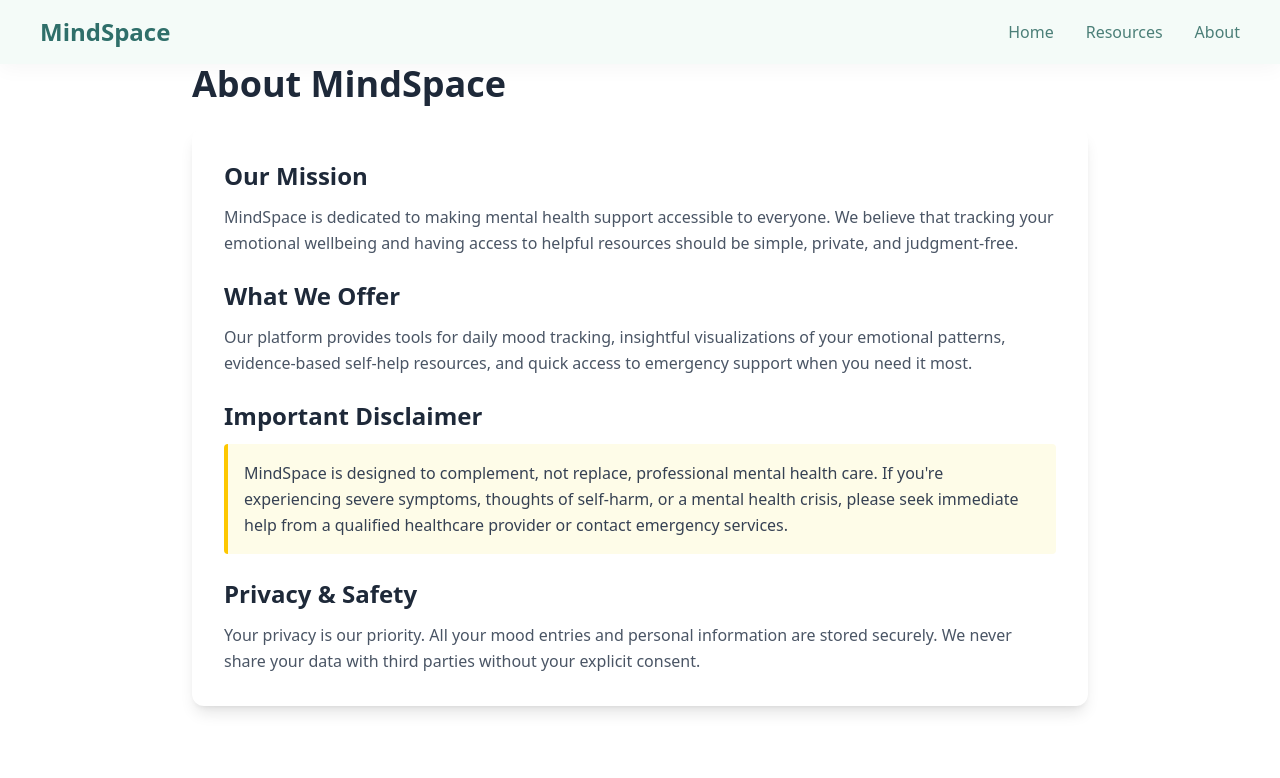
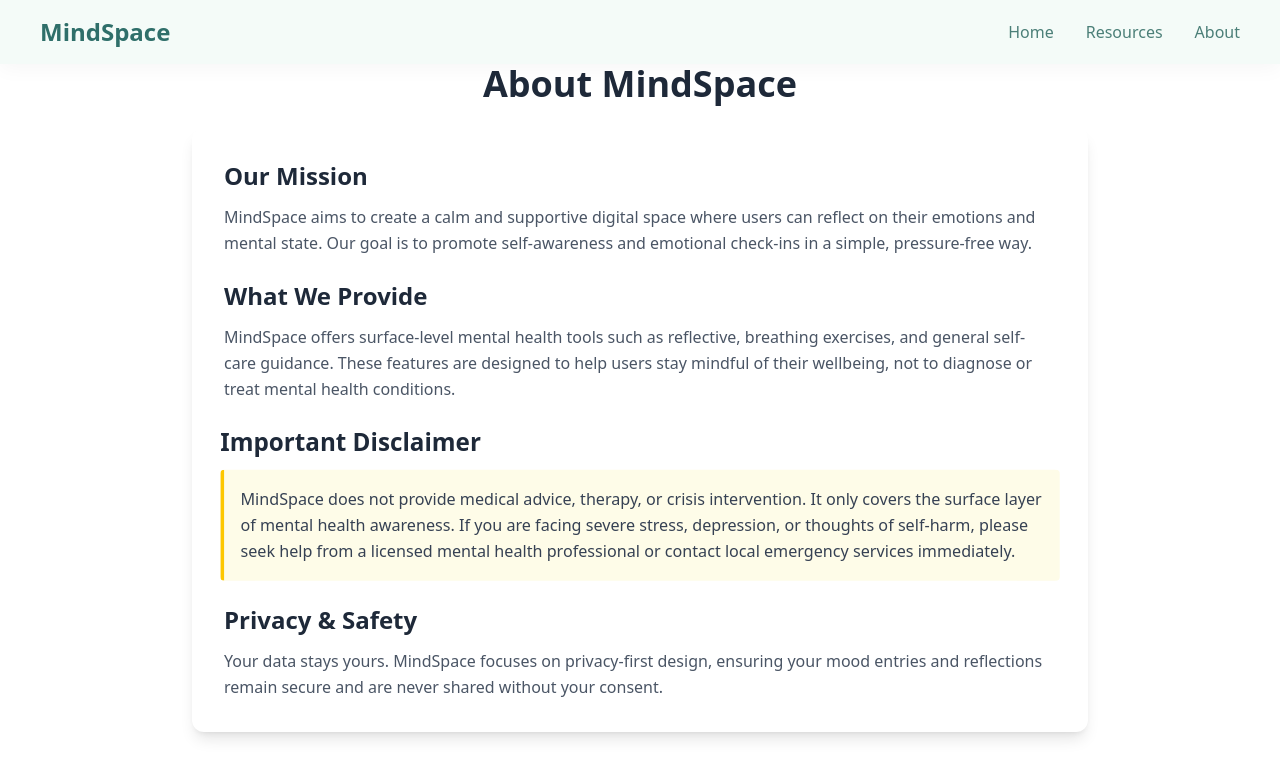
Before and after one commit to Prajal3/lunarIT, a React (Vite) app: page /about in a window 1280 px wide. Shown: the top 778 px of the page. Built offline with nearby package versions, Linux system fonts and the light colour scheme.

Commit message:
feat: add Breathing and About components; enhance home page with new slides

```diff
--- a/src/components/about.jsx
+++ b/src/components/about.jsx
@@ -1,42 +1,106 @@
+import { motion } from "framer-motion";
+
+const containerVariants = {
+  hidden: { opacity: 0 },
+  visible: {
+    opacity: 1,
+    transition: {
+      staggerChildren: 0.2,
+    },
+  },
+};
+
+const itemVariants = {
+  hidden: { opacity: 0, y: 30 },
+  visible: {
+    opacity: 1,
+    y: 0,
+    transition: { duration: 0.6, ease: "easeOut" },
+  },
+};
+
 const About = () => {
+  return (
+    <motion.div
+      className="max-w-4xl mx-auto space-y-8"
+      variants={containerVariants}
+      initial="hidden"
+      animate="visible"
+    >
+      {/* Title */}
+      <motion.h2
+        variants={itemVariants}
+        className="text-4xl font-bold text-gray-800 mb-6 text-center"
+      >
+        About MindSpace
+      </motion.h2>
 
+      {/* Main Card */}
+      <motion.div
+        variants={itemVariants}
+        whileHover={{ y: -4 }}
+        className="bg-white rounded-xl p-8 shadow-lg space-y-6"
+      >
+        {/* Mission */}
+        <motion.section variants={itemVariants}>
+          <h3 className="text-2xl font-semibold text-gray-800 mb-3">
+            Our Mission
+          </h3>
+          <p className="text-gray-600 leading-relaxed">
+            MindSpace aims to create a calm and supportive digital space where
+            users can reflect on their emotions and mental state. Our goal is to
+            promote self-awareness and emotional check-ins in a simple,
+            pressure-free way.
+          </p>
+        </motion.section>
 
-    return (
-       <div className="max-w-4xl mx-auto space-y-8">
-      <h2 className="text-4xl font-bold text-gray-800 mb-6">About MindSpace</h2>
+        {/* What We Offer */}
+        <motion.section variants={itemVariants}>
+          <h3 className="text-2xl font-semibold text-gray-800 mb-3">
+            What We Provide
+          </h3>
+          <p className="text-gray-600 leading-relaxed">
+            MindSpace offers surface-level mental health tools such as reflective, breathing exercises, and general
+            self-care guidance. These features are designed to help users stay
+            mindful of their wellbeing, not to diagnose or treat mental health
+            conditions.
+          </p>
+        </motion.section>
 
-      <div className="bg-white rounded-xl p-8 shadow-lg space-y-6">
-        <section>
-          <h3 className="text-2xl font-semibold text-gray-800 mb-3">Our Mission</h3>
-          <p className="text-gray-600 leading-relaxed">
-            MindSpace is dedicated to making mental health support accessible to everyone. We believe that tracking your emotional wellbeing and having access to helpful resources should be simple, private, and judgment-free.
-          </p>
-        </section>
-
-        <section>
-          <h3 className="text-2xl font-semibold text-gray-800 mb-3">What We Offer</h3>
-          <p className="text-gray-600 leading-relaxed">
-            Our platform provides tools for daily mood tracking, insightful visualizations of your emotional patterns, evidence-based self-help resources, and quick access to emergency support when you need it most.
-          </p>
-        </section>
-
-        <section>
-          <h3 className="text-2xl font-semibold text-gray-800 mb-3">Important Disclaimer</h3>
+        {/* Disclaimer */}
+        <motion.section
+          variants={itemVariants}
+          animate={{ scale: [1, 1.01, 1] }}
+          transition={{ repeat: Infinity, duration: 4 }}
+        >
+          <h3 className="text-2xl font-semibold text-gray-800 mb-3">
+            Important Disclaimer
+          </h3>
           <div className="bg-yellow-50 border-l-4 border-yellow-400 p-4 rounded">
             <p className="text-gray-700 leading-relaxed">
-              MindSpace is designed to complement, not replace, professional mental health care. If you're experiencing severe symptoms, thoughts of self-harm, or a mental health crisis, please seek immediate help from a qualified healthcare provider or contact emergency services.
+              MindSpace does not provide medical advice, therapy, or crisis
+              intervention. It only covers the surface layer of mental health
+              awareness. If you are facing severe stress, depression, or thoughts
+              of self-harm, please seek help from a licensed mental health
+              professional or contact local emergency services immediately.
             </p>
           </div>
-        </section>
+        </motion.section>
 
-        <section>
-          <h3 className="text-2xl font-semibold text-gray-800 mb-3">Privacy & Safety</h3>
+        {/* Privacy */}
+        <motion.section variants={itemVariants}>
+          <h3 className="text-2xl font-semibold text-gray-800 mb-3">
+            Privacy & Safety
+          </h3>
           <p className="text-gray-600 leading-relaxed">
-            Your privacy is our priority. All your mood entries and personal information are stored securely. We never share your data with third parties without your explicit consent.
+            Your data stays yours. MindSpace focuses on privacy-first design,
+            ensuring your mood entries and reflections remain secure and are
+            never shared without your consent.
           </p>
-        </section>
-      </div>
-    </div>
-    )
-}
+        </motion.section>
+      </motion.div>
+    </motion.div>
+  );
+};
+
 export default About;
--- a/src/components/breathing.jsx
+++ b/src/components/breathing.jsx
@@ -1,9 +1,157 @@
-const Breath = () => {
-    return (
-        <div>
-            hellow
+import { useState, useEffect } from 'react';
+import { X, Wind, CircleDot } from 'lucide-react';
+import { motion, AnimatePresence } from 'framer-motion';
 
-        </div>
-    )
-}
+const Breath = ({ isOpen, onClose }) => {
+  const [phase, setPhase] = useState('inhale');
+  const [counter, setCounter] = useState(4);
+
+  // Calming mental health colors
+  const phases = {
+    inhale: { duration: 4000, text: 'Breathe In', color: 'from-[#6EE7B7] to-[#3B82F6]' },
+    hold1: { duration: 4000, text: 'Hold', color: 'from-[#A78BFA] to-[#F9A8D4]' },
+    exhale: { duration: 4000, text: 'Breathe Out', color: 'from-[#FBCFE8] to-[#F87171]' },
+    hold2: { duration: 4000, text: 'Relax', color: 'from-[#34D399] to-[#10B981]' }
+  };
+
+  // Cycle phases
+  useEffect(() => {
+    if (!isOpen) return;
+
+    const phaseOrder = ['inhale', 'hold1', 'exhale', 'hold2'];
+    const currentPhaseIndex = phaseOrder.indexOf(phase);
+
+    const cyclePhase = () => {
+      const nextPhaseIndex = (currentPhaseIndex + 1) % phaseOrder.length;
+      const nextPhase = phaseOrder[nextPhaseIndex];
+      setPhase(nextPhase);
+      setCounter(phases[nextPhase].duration / 1000);
+    };
+
+    const phaseInterval = setInterval(cyclePhase, phases[phase].duration);
+    return () => clearInterval(phaseInterval);
+  }, [isOpen, phase]);
+
+  // Countdown
+  useEffect(() => {
+    if (!isOpen || counter <= 0) return;
+
+    const countInterval = setInterval(() => {
+      setCounter(prev => Math.max(0, prev - 1));
+    }, 1000);
+
+    return () => clearInterval(countInterval);
+  }, [isOpen, counter, phase]);
+
+  const getCircleScale = () => (phase === 'inhale' || phase === 'hold1' ? 1.5 : 0.75);
+  const getCircleOpacity = () => (phase === 'hold1' || phase === 'hold2' ? 0.8 : 1);
+
+  return (
+    <AnimatePresence>
+      {isOpen && (
+        <motion.div
+          className="fixed inset-0 z-50 flex items-center justify-center p-4"
+          initial={{ opacity: 0 }}
+          animate={{ opacity: 1 }}
+          exit={{ opacity: 0 }}
+        >
+          {/* Background overlay showing Home blurred */}
+          <motion.div
+            className="absolute inset-0 bg-black/40 backdrop-blur-md"
+            initial={{ opacity: 0 }}
+            animate={{ opacity: 1 }}
+            exit={{ opacity: 0 }}
+          />
+
+          {/* Modal */}
+          <motion.div
+            className="relative bg-linear-to-br from-slate-800 to-slate-900 rounded-3xl shadow-2xl max-w-2xl w-full p-8 md:p-12 z-10"
+            initial={{ y: 200, opacity: 0 }}
+            animate={{ y: 0, opacity: 1 }}
+            exit={{ y: 200, opacity: 0 }}
+            transition={{ duration: 0.5, ease: 'easeInOut' }}
+          >
+            {/* Close Button */}
+            <button
+              onClick={onClose}
+              className="absolute top-4 right-4 p-2 rounded-full bg-slate-700 hover:bg-slate-600 transition-colors duration-200 group"
+              aria-label="Close"
+            >
+              <X className="w-6 h-6 text-slate-300 group-hover:text-white" />
+            </button>
+
+            {/* Header */}
+            <div className="text-center mb-8">
+              <div className="flex items-center justify-center gap-2 mb-3">
+                <Wind className="w-8 h-8 text-cyan-400" />
+                <h2 className="text-3xl md:text-4xl font-bold text-white">Breathing Exercise</h2>
+              </div>
+              <p className="text-slate-400 text-sm md:text-base">
+                Follow the circle and breathe calmly
+              </p>
+            </div>
+
+            {/* Breathing Circle */}
+            <div className="flex items-center justify-center mb-8 relative h-64 md:h-80">
+              {/* Outer glow */}
+              <motion.div
+                animate={{ scale: [1, 1.8, 1], opacity: [0.5, 0, 0.5] }}
+                transition={{ duration: 4, repeat: Infinity, ease: 'easeInOut' }}
+                className={`absolute rounded-full w-48 h-48 md:w-64 md:h-64 blur-xl opacity-20 bg-linear-to-r ${phases[phase].color}`}
+              ></motion.div>
+
+              {/* Main circle */}
+              <motion.div
+                animate={{ scale: getCircleScale() }}
+                transition={{ duration: 4, repeat: Infinity, ease: 'easeInOut' }}
+                className={`absolute rounded-full w-32 h-32 md:w-40 md:h-40 flex items-center justify-center shadow-2xl bg-linear-to-r ${phases[phase].color}`}
+                style={{ opacity: getCircleOpacity() }}
+              >
+                <CircleDot className="w-12 h-12 md:w-16 md:h-16 text-white animate-pulse" />
+              </motion.div>
+
+              {/* Counter */}
+              <div className="absolute text-6xl md:text-7xl font-bold text-white opacity-30">
+                {counter}
+              </div>
+            </div>
+
+            {/* Phase Instructions */}
+            <div className="text-center space-y-4">
+              <motion.div
+                key={phase}
+                initial={{ y: 20, opacity: 0 }}
+                animate={{ y: 0, opacity: 1 }}
+                transition={{ duration: 0.5 }}
+                className={`inline-block px-8 py-3 rounded-full shadow-lg bg-linear-to-r ${phases[phase].color}`}
+              >
+                <p className="text-2xl md:text-3xl font-bold text-white">{phases[phase].text}</p>
+              </motion.div>
+
+              {/* Progress Indicator */}
+              <div className="flex justify-center gap-2 mt-6">
+                {['inhale', 'hold1', 'exhale', 'hold2'].map((p) => (
+                  <div
+                    key={p}
+                    className={`h-2 w-12 rounded-full transition-all duration-300 ${
+                      phase === p ? `bg-linear-to-r ${phases[p].color}` : 'bg-slate-700'
+                    }`}
+                  ></div>
+                ))}
+              </div>
+            </div>
+
+            {/* Tips */}
+            <div className="mt-8 p-4 bg-slate-700 bg-opacity-50 rounded-xl">
+              <p className="text-slate-300 text-sm text-center">
+                💡 Find a comfortable position and focus on your breathing
+              </p>
+            </div>
+          </motion.div>
+        </motion.div>
+      )}
+    </AnimatePresence>
+  );
+};
+
 export default Breath;
```
Also changed, not shown: src/pages/home.jsx (+26 -13 lines).
